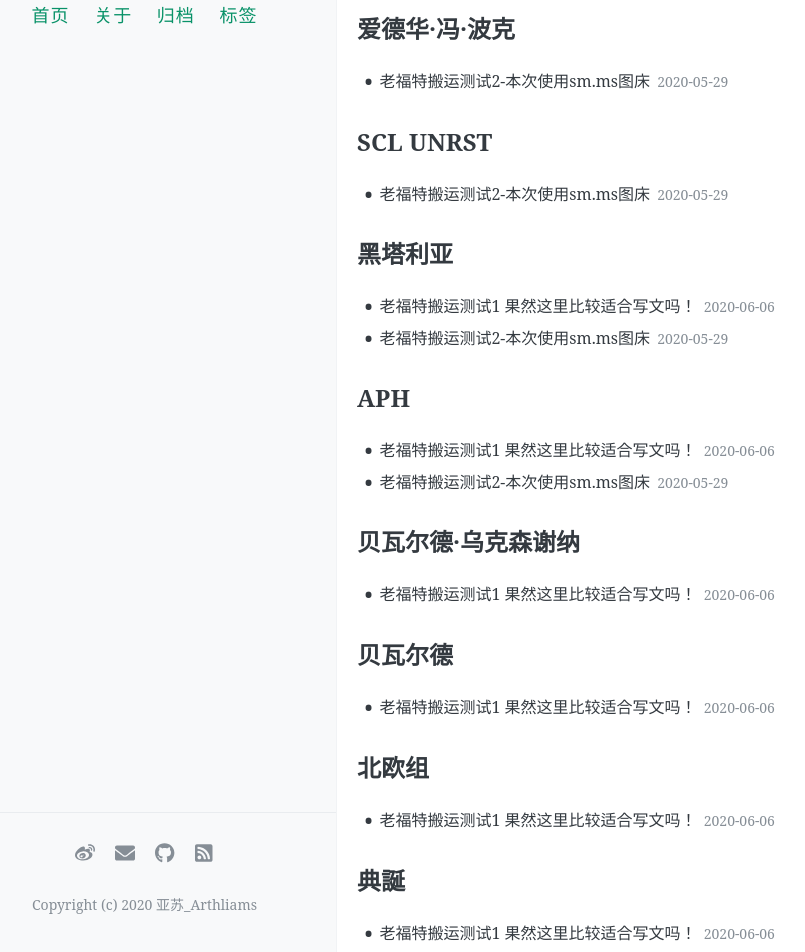
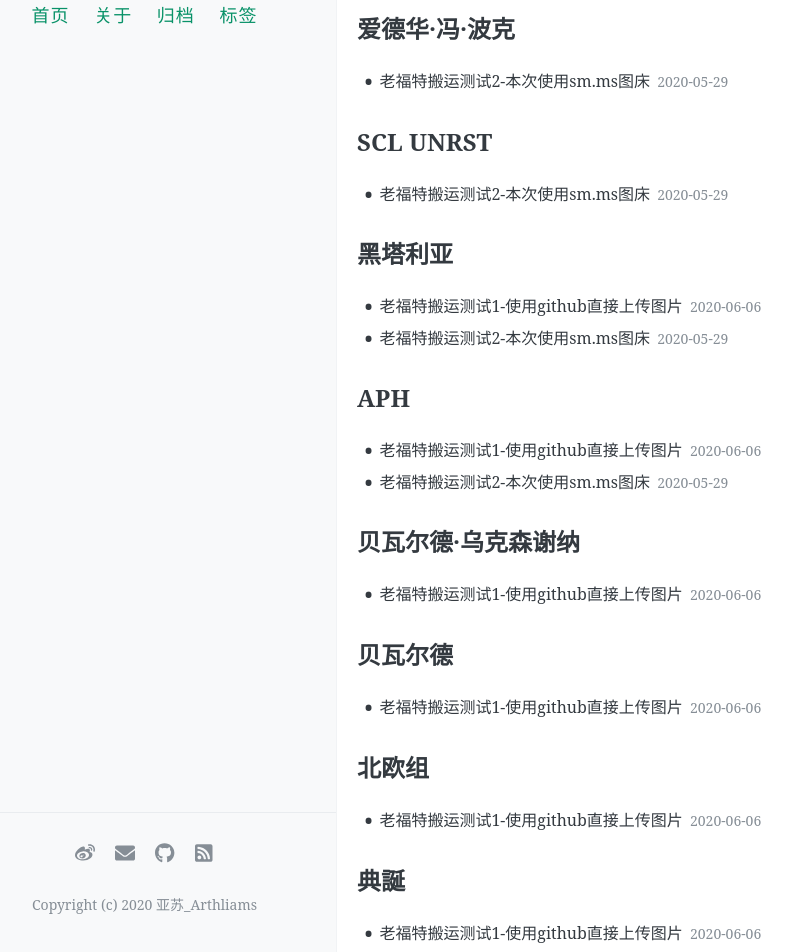
Before and after one commit to ArthiiNW/Arthliams, a Jekyll site: the page built from tags/index.html, in a window 1280 px wide and 1400 px high, scrolled down 175 px. Shown: the part 448-1400 px from the top of the window, without its empty margins (47-852 px from the left). Built offline with Jekyll 4.4.1, drawn with Linux system fonts in a browser that asks for light colours; comment, search, counter and statistics services are not loaded.

Commit message:
Update 2020-06-06--1.md

```diff
--- a/_posts/2020-06-06--1.md
+++ b/_posts/2020-06-06--1.md
@@ -1,14 +1,14 @@
 ---
 layout: post
-title: 老福特搬运测试1 果然这里比较适合写文吗！
+title: 老福特搬运测试1-使用github直接上传图片
 date: 2020-06-06 07:06:46
 tags: [贝瓦尔德·乌克森谢纳,APH,黑塔利亚,贝瓦尔德,北欧组,典誕]
 
 ---
 
-[这里没有办法直接显示图片呢](https://raw.githubusercontent.com/ArthiiNW/Arthliams/master/images/20200606%20edit%20text%20copy.jpg)
+![这里没有办法直接显示图片呢](https://raw.githubusercontent.com/ArthiiNW/Arthliams/master/images/20200606%20edit%20text%20copy.jpg)
 
-[这张是原图](https://raw.githubusercontent.com/ArthiiNW/Arthliams/master/images/20200606%20edit%20text.jpg)
+![这张是原图](https://raw.githubusercontent.com/ArthiiNW/Arthliams/master/images/20200606%20edit%20text.jpg)
 
 
 六月六🇸🇪
@@ -17,4 +17,4 @@
 
 但事实上从卡尔十二世输掉大北方战争开始瑞典帝国就已经分崩离析了，所以事实上是陶醉于过去的荣光之中呢。
 
-原lofter链接 = https://arthliams.lofter.com/post/211e06_1c99224b5
+[原lofter链接](https://arthliams.lofter.com/post/211e06_1c99224b5)
```
